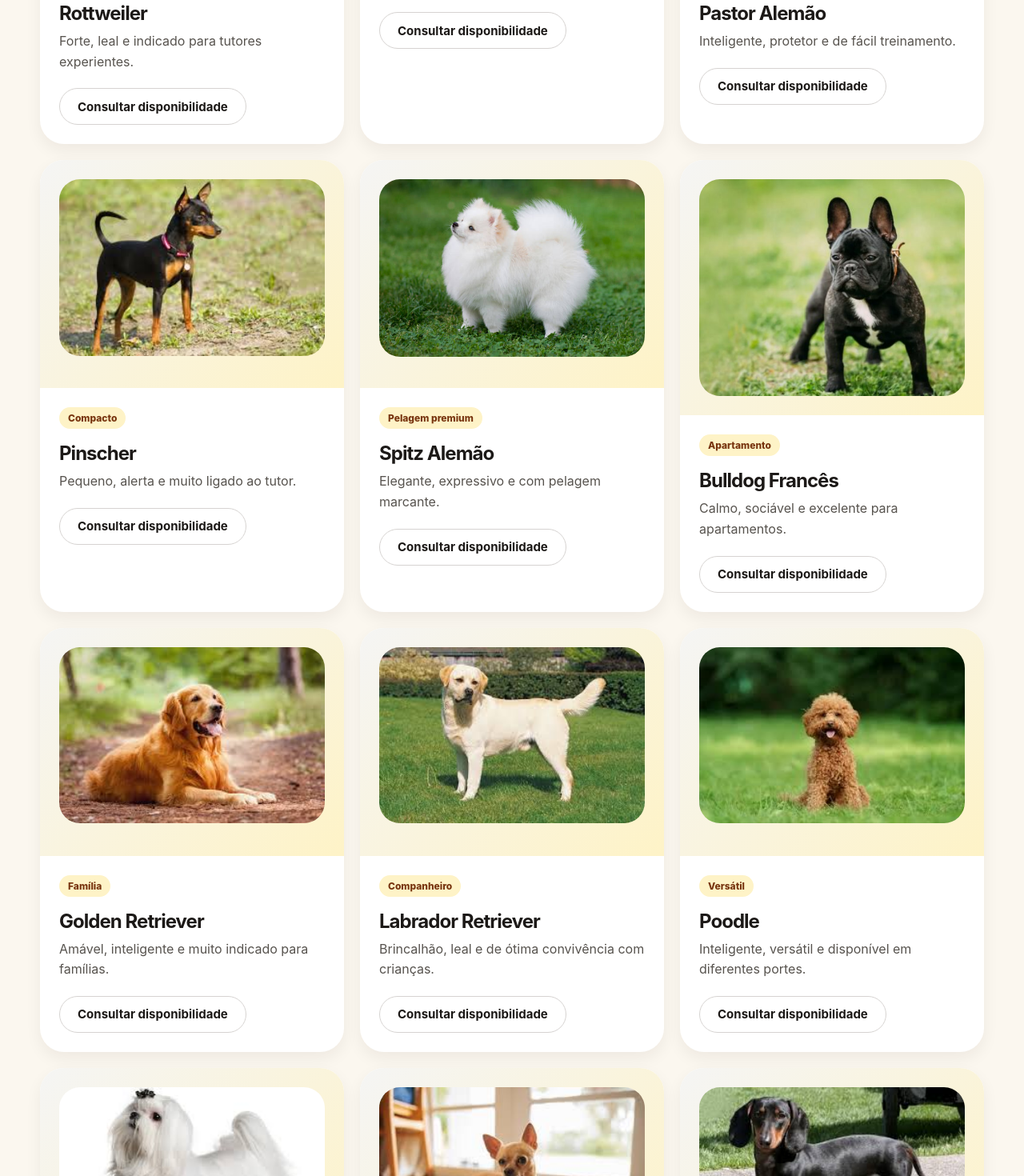
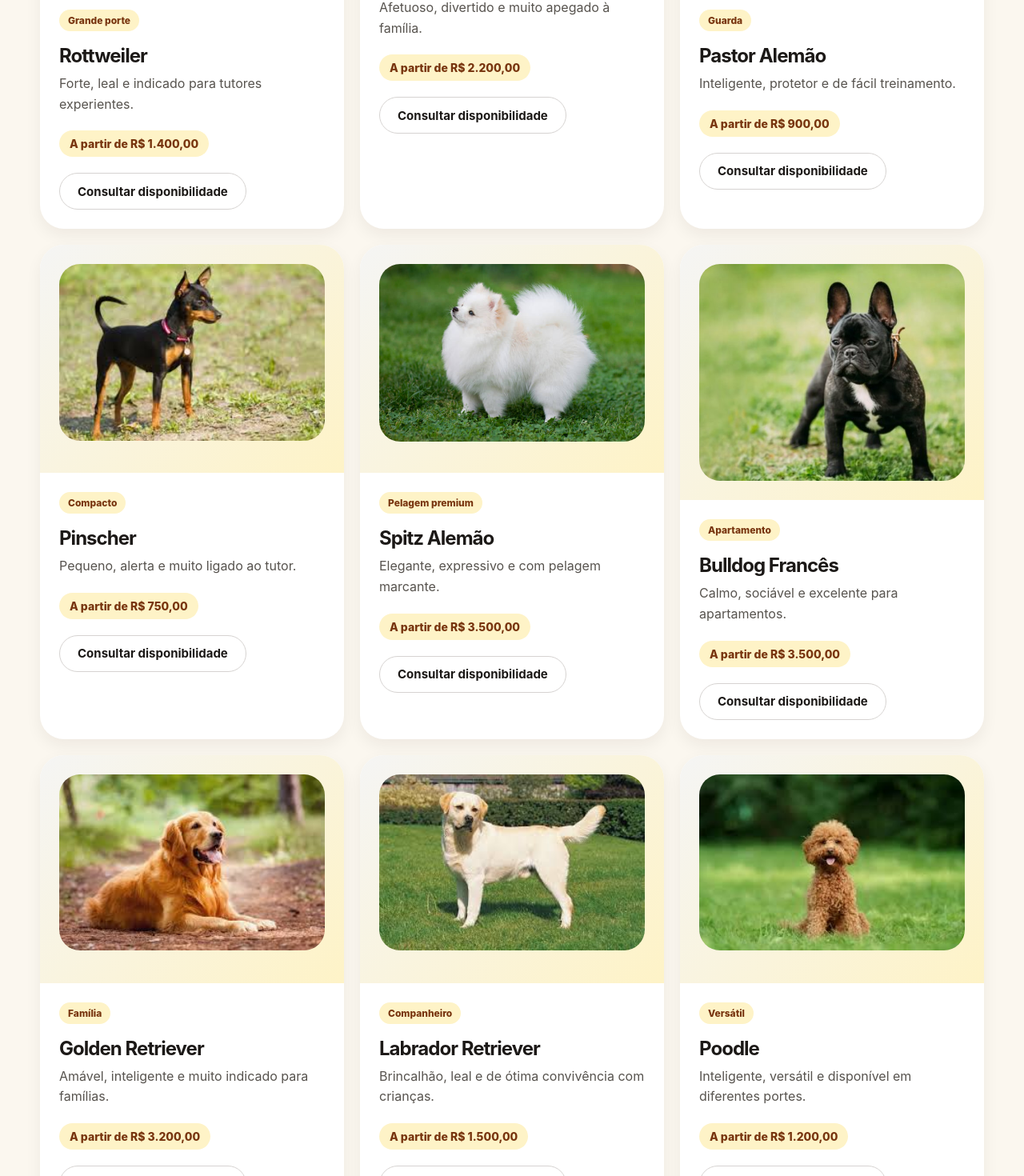
Before and after one commit to yuribarretomartins-cell/canil-site, a React (Vite) app: page / in a window 1280 px wide. Shown: the part 4209-5679 px from the top of the page at 80% size. Built offline with nearby package versions, Linux system fonts and the light colour scheme.

Commit message:
atualização precos

```diff
--- a/src/App.jsx
+++ b/src/App.jsx
@@ -15,29 +15,29 @@ import {
 import historyGallery from "./historyGallery";
 
 const breeds = [
-  { name: "Shih-tzu", desc: "Companheiro, dócil e ideal para famílias.", tag: "Mais procurado", image: "/imagens/Shihtzu.jpg" },
-  { name: "Lulu da Pomerânia", desc: "Pequeno, elegante e cheio de personalidade.", tag: "Premium", image: "/imagens/lulu.jpg" },
-  { name: "Yorkshire Terrier", desc: "Carinhoso, ativo e excelente para ambientes internos.", tag: "Sofisticado", image: "/imagens/york.jpg" },
-  { name: "Rottweiler", desc: "Forte, leal e indicado para tutores experientes.", tag: "Grande porte", image: "/imagens/rott.jpg" },
-  { name: "Pug", desc: "Afetuoso, divertido e muito apegado à família.", tag: "Família", image: "/imagens/pug.jpg" },
-  { name: "Pastor Alemão", desc: "Inteligente, protetor e de fácil treinamento.", tag: "Guarda" , image: "/imagens/pas.jpg" },
-  { name: "Pinscher", desc: "Pequeno, alerta e muito ligado ao tutor.", tag: "Compacto", image: "/imagens/pinscher.jpg" },
-  { name: "Spitz Alemão", desc: "Elegante, expressivo e com pelagem marcante.", tag: "Pelagem premium" , image: "/imagens/spitz.jpg" },
-  { name: "Bulldog Francês", desc: "Calmo, sociável e excelente para apartamentos.", tag: "Apartamento" , image: "/imagens/bul.jpg" },
-  { name: "Golden Retriever", desc: "Amável, inteligente e muito indicado para famílias.", tag: "Família" , image: "/imagens/gol.jpg" },
-  { name: "Labrador Retriever", desc: "Brincalhão, leal e de ótima convivência com crianças.", tag: "Companheiro" , image: "/imagens/lab.jpg" },
-  { name: "Poodle", desc: "Inteligente, versátil e disponível em diferentes portes.", tag: "Versátil" , image: "/imagens/poo.jpg" },
-  { name: "Maltês", desc: "Delicado, carinhoso e ideal para companhia.", tag: "Pequeno porte" , image: "/imagens/mal.jpg" },
-  { name: "Chihuahua", desc: "Pequeno no tamanho, grande na personalidade.", tag: "Mini" , image: "/imagens/chi.jpg" },
-  { name: "Dachshund", desc: "Curioso, fiel e conhecido pelo corpo alongado.", tag: "Salsichinha" , image: "/imagens/sals.jpg" },
-  { name: "Border Collie", desc: "Muito inteligente, ativo e indicado para tutores dinâmicos.", tag: "Alta energia" , image: "/imagens/bor.jpg" },
-  { name: "Beagle", desc: "Alegre, sociável e cheio de energia.", tag: "Ativo" , image: "/imagens/beal.jpg" },
-  { name: "Husky Siberiano", desc: "Imponente, resistente e de aparência marcante.", tag: "Exótico" , image: "/imagens/hus.jpg" },
-  { name: "Chow Chow", desc: "Reservado, elegante e com pelagem volumosa.", tag: "Imponente" , image: "/imagens/cho.jpg" },
-  { name: "Akita", desc: "Leal, protetor e de presença marcante.", tag: "Nobre" , image: "/imagens/aki.jpg" },
-  { name: "Gato Persa", desc: "Tranquilo, elegante e de pelagem longa.", tag: "Felino premium" , image: "/imagens/per.jpg" },
-  { name: "Maine Coon", desc: "Grande, dócil e conhecido como gigante gentil.", tag: "Felino grande" , image: "/imagens/mai.jpg" },
-  { name: "Gato Angorá", desc: "Elegante, sociável e de pelagem delicada.", tag: "Felino elegante" , image: "/imagens/ang.jpg" },
+  { name: "Shih-tzu", desc: "Companheiro, dócil e ideal para famílias.", price: "A partir de R$ 1.200,00", tag: "Mais procurado", image: "/imagens/Shihtzu.jpg" },
+  { name: "Lulu da Pomerânia", desc: "Pequeno, elegante e cheio de personalidade.", price: "A partir de R$ 3.000,00", tag: "Premium", image: "/imagens/lulu.jpg" },
+  { name: "Yorkshire Terrier", desc: "Carinhoso, ativo e excelente para ambientes internos.", price: "A partir de R$ 3.500,00", tag: "Sofisticado", image: "/imagens/york.jpg" },
+  { name: "Rottweiler", desc: "Forte, leal e indicado para tutores experientes.", price: "A partir de R$ 1.400,00", tag: "Grande porte", image: "/imagens/rott.jpg" },
+  { name: "Pug", desc: "Afetuoso, divertido e muito apegado à família.", price: "A partir de R$ 2.200,00", tag: "Família", image: "/imagens/pug.jpg" },
+  { name: "Pastor Alemão", desc: "Inteligente, protetor e de fácil treinamento.", price: "A partir de R$ 900,00", tag: "Guarda", image: "/imagens/pas.jpg" },
+  { name: "Pinscher", desc: "Pequeno, alerta e muito ligado ao tutor.", price: "A partir de R$ 750,00", tag: "Compacto", image: "/imagens/pinscher.jpg" },
+  { name: "Spitz Alemão", desc: "Elegante, expressivo e com pelagem marcante.", price: "A partir de R$ 3.500,00", tag: "Pelagem premium", image: "/imagens/spitz.jpg" },
+  { name: "Bulldog Francês", desc: "Calmo, sociável e excelente para apartamentos.", price: "A partir de R$ 3.500,00", tag: "Apartamento", image: "/imagens/bul.jpg" },
+  { name: "Golden Retriever", desc: "Amável, inteligente e muito indicado para famílias.", price: "A partir de R$ 3.200,00", tag: "Família", image: "/imagens/gol.jpg" },
+  { name: "Labrador Retriever", desc: "Brincalhão, leal e de ótima convivência com crianças.", price: "A partir de R$ 1.500,00", tag: "Companheiro", image: "/imagens/lab.jpg" },
+  { name: "Poodle", desc: "Inteligente, versátil e disponível em diferentes portes.", price: "A partir de R$ 1.200,00", tag: "Versátil", image: "/imagens/poo.jpg" },
+  { name: "Maltês", desc: "Delicado, carinhoso e ideal para companhia.", price: "A partir de R$ 3.500,00", tag: "Pequeno porte", image: "/imagens/mal.jpg" },
+  { name: "Chihuahua", desc: "Pequeno no tamanho, grande na personalidade.", price: "A partir de R$ 4.500,00", tag: "Mini", image: "/imagens/chi.jpg" },
+  { name: "Dachshund", desc: "Curioso, fiel e conhecido pelo corpo alongado.", price: "A partir de R$ 1.500,00", tag: "Salsichinha", image: "/imagens/sals.jpg" },
+  { name: "Border Collie", desc: "Muito inteligente, ativo e indicado para tutores dinâmicos.", price: "A partir de R$ 2.500,00", tag: "Alta energia", image: "/imagens/bor.jpg" },
+  { name: "Beagle", desc: "Alegre, sociável e cheio de energia.", price: "A partir de R$ 3.200,00", tag: "Ativo", image: "/imagens/beal.jpg" },
+  { name: "Husky Siberiano", desc: "Imponente, resistente e de aparência marcante.", price: "A partir de R$ 1.200,00", tag: "Exótico", image: "/imagens/hus.jpg" },
+  { name: "Chow Chow", desc: "Reservado, elegante e com pelagem volumosa.", price: "A partir de R$ 1.500,00", tag: "Imponente", image: "/imagens/cho.jpg" },
+  { name: "Akita", desc: "Leal, protetor e de presença marcante.", price: "A partir de R$ 3.500,00", tag: "Nobre", image: "/imagens/aki.jpg" },
+  { name: "Gato Persa", desc: "Tranquilo, elegante e de pelagem longa.", price: "A partir de R$ 2.500,00", tag: "Felino premium", image: "/imagens/per.jpg" },
+  { name: "Maine Coon", desc: "Grande, dócil e conhecido como gigante gentil.", price: "A partir de R$ 4.500,00", tag: "Felino grande", image: "/imagens/mai.jpg" },
+  { name: "Gato Angorá", desc: "Elegante, sociável e de pelagem delicada.", price: "A partir de R$ 2.000,00", tag: "Felino elegante", image: "/imagens/ang.jpg" },
 ];
 const availableGallery = [
   {
@@ -955,6 +955,18 @@ if (currentHash === "#historico-completo") {
           line-height: 1.6;
         }
 
+        .breed-price {
+          display: inline-flex;
+          align-items: center;
+          margin: 0 0 20px;
+          padding: 8px 13px;
+          border-radius: 999px;
+          background: #fef3c7;
+          color: #78350f;
+          font-size: 14px;
+          font-weight: 800;
+        }
+
         .process-grid {
           display: grid;
           grid-template-columns: repeat(4, 1fr);
@@ -1596,6 +1608,7 @@ if (currentHash === "#historico-completo") {
                     <span className="tag">{breed.tag}</span>
                     <h3>{breed.name}</h3>
                     <p>{breed.desc}</p>
+                    <div className="breed-price">{breed.price}</div>
                     <Button variant="outline" href={whatsappLink}>
                       Consultar disponibilidade
                     </Button>
```
